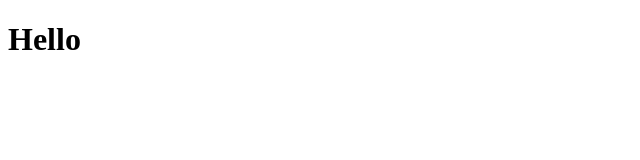
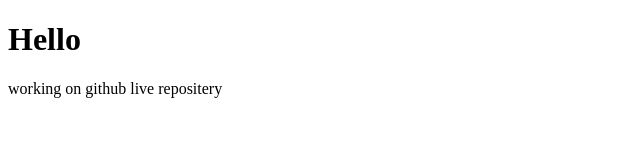
Before and after one commit to naraniyahimanshu/demo, a plain HTML site: page index.html in a window 1280 px wide. Shown: the whole page, without its empty margins (0-640 px from the left). Drawn offline with Linux system fonts and the light colour scheme.

Commit message:
first push to github

```diff
--- a/index.html
+++ b/index.html
@@ -7,5 +7,6 @@
 </head>
 <body>
 <h1>Hello</h1>
+working on github live repositery
 </body>
 </html>
```
